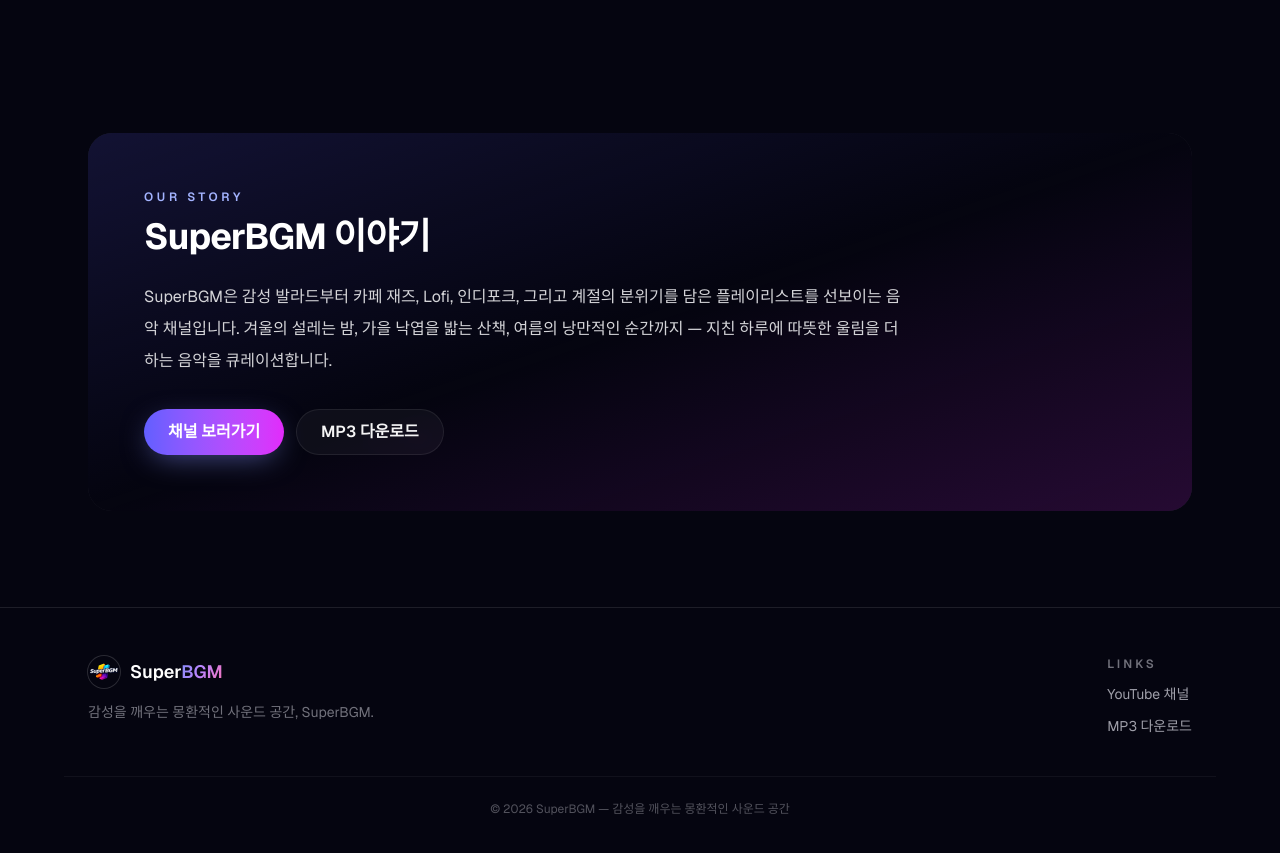
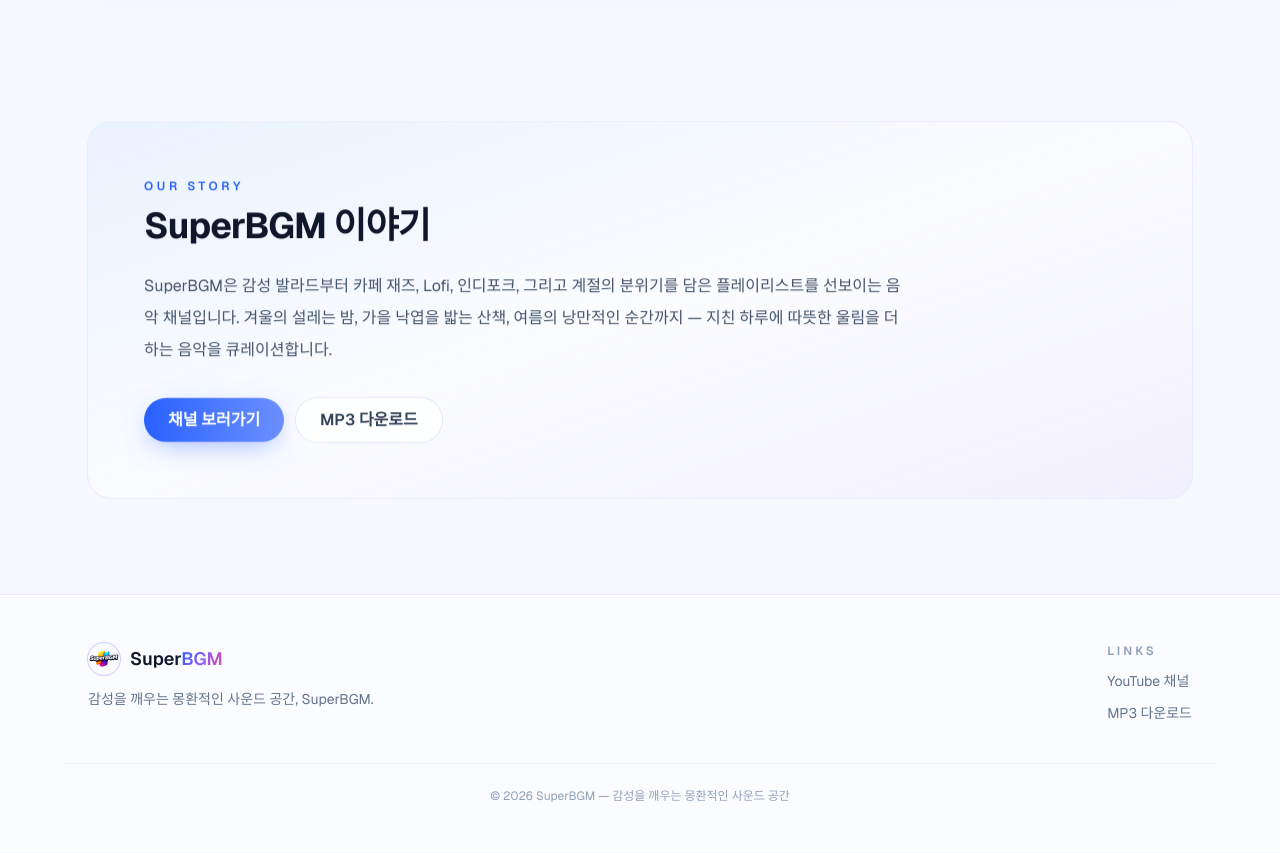
Before and after one commit to flexm2024/superbgm-site, a Next.js app: page / in a window 1280 px wide. Shown: the part 4600-5453 px from the top of the page. Built offline with nearby package versions, Linux system fonts and the light colour scheme.

Commit message:
홈페이지 컨셉 라이트 전환 (flexmstudio.com 스타일: 밝은 블루 아이보리 배경 + #2860ff 블루 프라이머리, 오로라 그라디언트 텍스트 유지)

```diff
--- a/src/app/components/featured-showcase.tsx
+++ b/src/app/components/featured-showcase.tsx
@@ -15,13 +15,13 @@
       className="mx-auto w-full max-w-6xl scroll-mt-28 px-4 py-16 sm:px-6 sm:py-24"
     >
       <Reveal>
-        <p className="text-xs font-semibold uppercase tracking-[0.3em] text-indigo-300">
+        <p className="text-xs font-semibold uppercase tracking-[0.3em] text-[#2860ff]">
           Featured
         </p>
-        <h2 className="mt-3 text-3xl font-bold tracking-tight text-white sm:text-4xl">
+        <h2 className="mt-3 text-3xl font-bold tracking-tight text-slate-900 sm:text-4xl">
           가장 사랑받는 플레이리스트
         </h2>
-        <p className="mt-3 max-w-xl text-sm text-zinc-400 sm:text-base">
+        <p className="mt-3 max-w-xl text-sm text-slate-500 sm:text-base">
           SuperBGM에서 가장 많은 사랑을 받은 세 개의 플레이리스트를
           앨범처럼 만나보세요.
         </p>
@@ -34,7 +34,7 @@
               href={videoUrl(video.videoId)}
               target="_blank"
               rel="noopener noreferrer"
-              className="group relative block overflow-hidden rounded-2xl ring-1 ring-white/10 transition-all duration-500 hover:-translate-y-2 hover:shadow-[0_24px_70px_-18px_rgba(129,140,248,0.5)] hover:ring-white/25"
+              className="group relative block overflow-hidden rounded-2xl ring-1 ring-slate-200/80 transition-all duration-500 hover:-translate-y-2 hover:shadow-[0_24px_60px_-20px_rgba(40,96,255,0.35)] hover:ring-[#2860ff]/40"
             >
               <div className="relative aspect-video">
                 <VideoThumb
@@ -47,7 +47,7 @@
                 aria-hidden
                 className="absolute inset-0 bg-gradient-to-t from-black/85 via-black/25 to-transparent"
               />
-              <span className="glass absolute left-4 top-4 rounded-full px-3 py-1 text-[11px] font-bold tracking-widest text-indigo-200">
+              <span className="absolute left-4 top-4 rounded-full bg-white/85 px-3 py-1 text-[11px] font-bold tracking-widest text-[#2860ff] ring-1 ring-indigo-100 backdrop-blur-md">
                 {RANK_LABELS[index]}
               </span>
               <span
--- a/src/app/components/premium-footer.tsx
+++ b/src/app/components/premium-footer.tsx
@@ -4,7 +4,7 @@
 
 export function PremiumFooter() {
   return (
-    <footer className="border-t border-white/10 py-12">
+    <footer className="border-t border-indigo-100 bg-white/60 py-12">
       <div className="mx-auto flex w-full max-w-6xl flex-col gap-8 px-4 sm:px-6 md:flex-row md:items-start md:justify-between">
         <div className="flex max-w-sm flex-col gap-3">
           <a href="#" className="flex items-center gap-2.5">
@@ -13,25 +13,25 @@
               alt="SuperBGM 로고"
               width={32}
               height={32}
-              className="h-8 w-8 rounded-full ring-1 ring-white/15"
+              className="h-8 w-8 rounded-full ring-1 ring-indigo-200"
             />
-            <span className="text-lg font-semibold text-white">
+            <span className="text-lg font-semibold text-slate-900">
               Super<span className="text-aurora">BGM</span>
             </span>
           </a>
-          <p className="text-sm leading-6 text-zinc-500">
+          <p className="text-sm leading-6 text-slate-500">
             감성을 깨우는 몽환적인 사운드 공간, SuperBGM.
           </p>
         </div>
         <div className="flex flex-col gap-3 text-sm">
-          <p className="text-xs font-semibold uppercase tracking-[0.25em] text-zinc-500">
+          <p className="text-xs font-semibold uppercase tracking-[0.25em] text-slate-400">
             Links
           </p>
           <a
             href={CHANNEL.url}
             target="_blank"
             rel="noopener noreferrer"
-            className="text-zinc-400 transition-colors hover:text-white"
+            className="text-slate-500 transition-colors hover:text-[#2860ff]"
           >
             YouTube 채널
           </a>
@@ -39,14 +39,14 @@
             href={CHANNEL.mp3Site}
             target="_blank"
             rel="noopener noreferrer"
-            className="text-zinc-400 transition-colors hover:text-white"
+            className="text-slate-500 transition-colors hover:text-[#2860ff]"
           >
             MP3 다운로드
           </a>
         </div>
       </div>
-      <div className="mx-auto mt-10 flex w-full max-w-6xl justify-center border-t border-white/5 px-4 pt-6 sm:px-6">
-        <p className="text-center text-xs text-zinc-600">
+      <div className="mx-auto mt-10 flex w-full max-w-6xl justify-center border-t border-slate-100 px-4 pt-6 sm:px-6">
+        <p className="text-center text-xs text-slate-400">
           © {new Date().getFullYear()} SuperBGM — 감성을 깨우는 몽환적인
           사운드 공간
         </p>
--- a/src/app/components/stats-band.tsx
+++ b/src/app/components/stats-band.tsx
@@ -13,7 +13,7 @@
   return (
     <section className="mx-auto w-full max-w-6xl px-4 py-10 sm:px-6 sm:py-14">
       <Reveal>
-        <div className="glass rounded-3xl px-6 py-12 sm:px-12 sm:py-14">
+        <div className="rounded-3xl bg-white/70 px-6 py-12 ring-1 ring-indigo-100/80 shadow-[0_16px_50px_-24px_rgba(40,96,255,0.25)] sm:px-12 sm:py-14">
           <div className="grid grid-cols-1 gap-10 sm:grid-cols-3 sm:gap-6">
             {STATS.map((stat) => (
               <div
@@ -23,7 +23,7 @@
                 <span className="text-aurora text-4xl font-bold tracking-tight sm:text-5xl">
                   {stat.value}
                 </span>
-                <span className="text-sm tracking-wide text-zinc-400">
+                <span className="text-sm tracking-wide text-slate-500">
                   {stat.label}
                 </span>
               </div>
--- a/src/app/components/story-section.tsx
+++ b/src/app/components/story-section.tsx
@@ -9,22 +9,18 @@
       className="mx-auto w-full max-w-6xl scroll-mt-28 px-4 py-16 sm:px-6 sm:py-24"
     >
       <Reveal>
-        <div className="relative overflow-hidden rounded-3xl p-8 sm:p-14">
+        <div className="relative overflow-hidden rounded-3xl bg-white/50 p-8 ring-1 ring-indigo-100/80 sm:p-14">
           <div
             aria-hidden
-            className="absolute inset-0 -z-10 bg-gradient-to-br from-indigo-500/15 via-transparent to-fuchsia-500/15"
+            className="absolute inset-0 -z-10 bg-gradient-to-br from-blue-400/20 via-transparent to-violet-400/20"
           />
-          <div
-            aria-hidden
-            className="absolute inset-0 -z-10 rounded-3xl ring-1 ring-white/10"
-          />
-          <p className="text-xs font-semibold uppercase tracking-[0.3em] text-indigo-300">
+          <p className="text-xs font-semibold uppercase tracking-[0.3em] text-[#2860ff]">
             Our Story
           </p>
-          <h2 className="mt-3 text-3xl font-bold tracking-tight text-white sm:text-4xl">
+          <h2 className="mt-3 text-3xl font-bold tracking-tight text-slate-900 sm:text-4xl">
             SuperBGM 이야기
           </h2>
-          <p className="mt-6 max-w-3xl leading-8 text-zinc-300">
+          <p className="mt-6 max-w-3xl leading-8 text-slate-600">
             SuperBGM은 감성 발라드부터 카페 재즈, Lofi, 인디포크, 그리고
             계절의 분위기를 담은 플레이리스트를 선보이는 음악 채널입니다.
             겨울의 설레는 밤, 가을 낙엽을 밟는 산책, 여름의 낭만적인 순간까지
@@ -35,7 +31,7 @@
               href={CHANNEL.url}
               target="_blank"
               rel="noopener noreferrer"
-              className="inline-flex items-center gap-2 rounded-full bg-gradient-to-r from-indigo-500 to-fuchsia-500 px-6 py-2.5 font-semibold text-white shadow-[0_8px_30px_-8px_rgba(129,140,248,0.6)] transition-all hover:-translate-y-0.5"
+              className="inline-flex items-center gap-2 rounded-full bg-gradient-to-r from-[#2860ff] to-[#6b8fff] px-6 py-2.5 font-semibold text-white shadow-[0_8px_28px_-8px_rgba(40,96,255,0.5)] transition-all hover:-translate-y-0.5"
             >
               채널 보러가기
             </a>
@@ -43,7 +39,7 @@
               href={CHANNEL.mp3Site}
               target="_blank"
               rel="noopener noreferrer"
-              className="glass inline-flex items-center gap-2 rounded-full px-6 py-2.5 font-semibold text-zinc-100 transition-all hover:-translate-y-0.5 hover:border-white/25 hover:text-white"
+              className="inline-flex items-center gap-2 rounded-full bg-white/80 px-6 py-2.5 font-semibold text-slate-700 ring-1 ring-indigo-100 transition-all hover:-translate-y-0.5 hover:ring-[#2860ff]/50 hover:text-slate-900"
             >
               MP3 다운로드
             </a>
--- a/src/app/globals.css
+++ b/src/app/globals.css
@@ -1,9 +1,9 @@
-/* SuperBGM 글로벌 스타일: 다크 몽환 테마, aurora 그라디언트, 글래스모피즘 유틸리티 */
+/* SuperBGM 글로벌 스타일: 라이트 몽환 테마, aurora 그라디언트, 글래스모피즘 유틸리티 */
 @import "tailwindcss";
 
 :root {
-  --background: #050510;
-  --foreground: #ededed;
+  --background: #f6f8ff;
+  --foreground: #1e293b;
 }
 
 @theme inline {
@@ -22,14 +22,15 @@
 
 @layer utilities {
   .glass {
-    background: rgba(255, 255, 255, 0.04);
-    border: 1px solid rgba(255, 255, 255, 0.08);
+    background: rgba(255, 255, 255, 0.65);
+    border: 1px solid rgba(226, 233, 248, 0.9);
     backdrop-filter: blur(16px);
     -webkit-backdrop-filter: blur(16px);
+    box-shadow: 0 8px 32px -12px rgba(40, 96, 255, 0.12);
   }
 
   .text-aurora {
-    background-image: linear-gradient(120deg, #818cf8, #c084fc, #f472b6);
+    background-image: linear-gradient(120deg, #2860ff, #8b5cf6, #ec4899);
     -webkit-background-clip: text;
     background-clip: text;
     color: transparent;
--- a/src/app/layout.tsx
+++ b/src/app/layout.tsx
@@ -62,7 +62,7 @@
       data-scroll-behavior="smooth"
       className={`${geistSans.variable} ${geistMono.variable} h-full antialiased`}
     >
-      <body className="min-h-full flex flex-col bg-[#050510] text-zinc-200">
+      <body className="min-h-full flex flex-col bg-[#f6f8ff] text-slate-700">
         {children}
       </body>
     </html>
```
Also changed, not shown: src/app/components/mood-explorer.tsx (+11 -11 lines), src/app/components/premium-hero.tsx (+12 -12 lines), src/app/page.tsx (+14 -14 lines).
